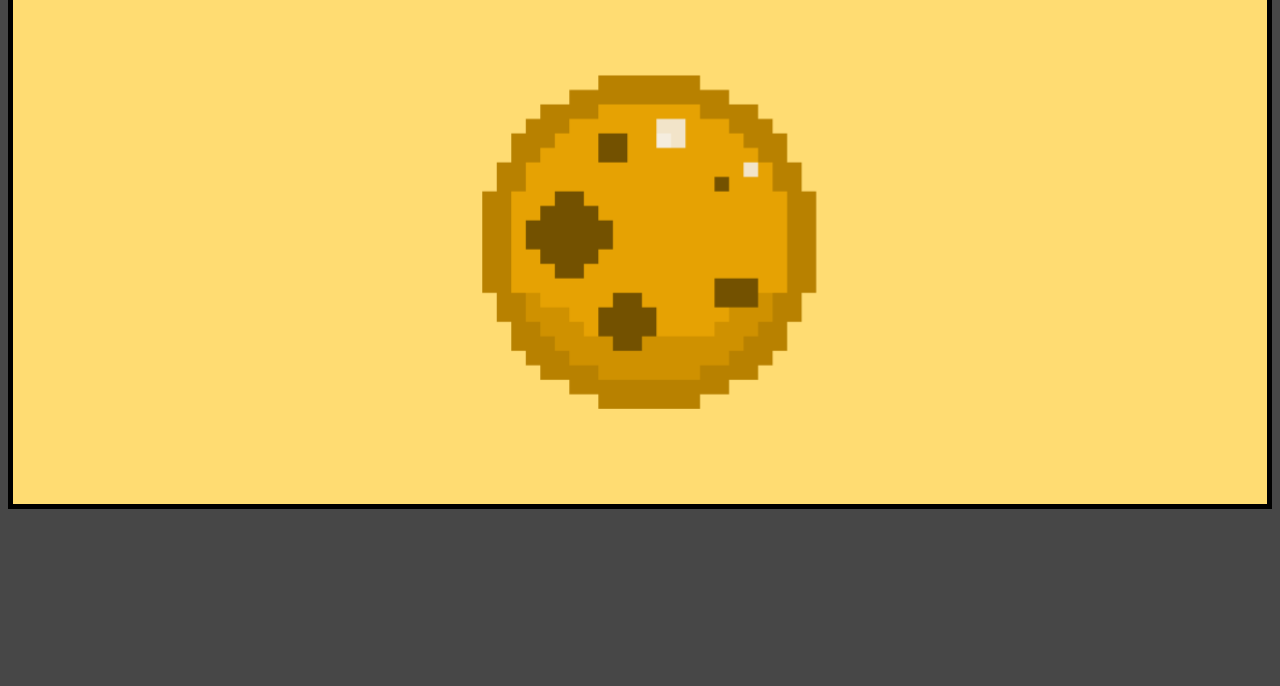
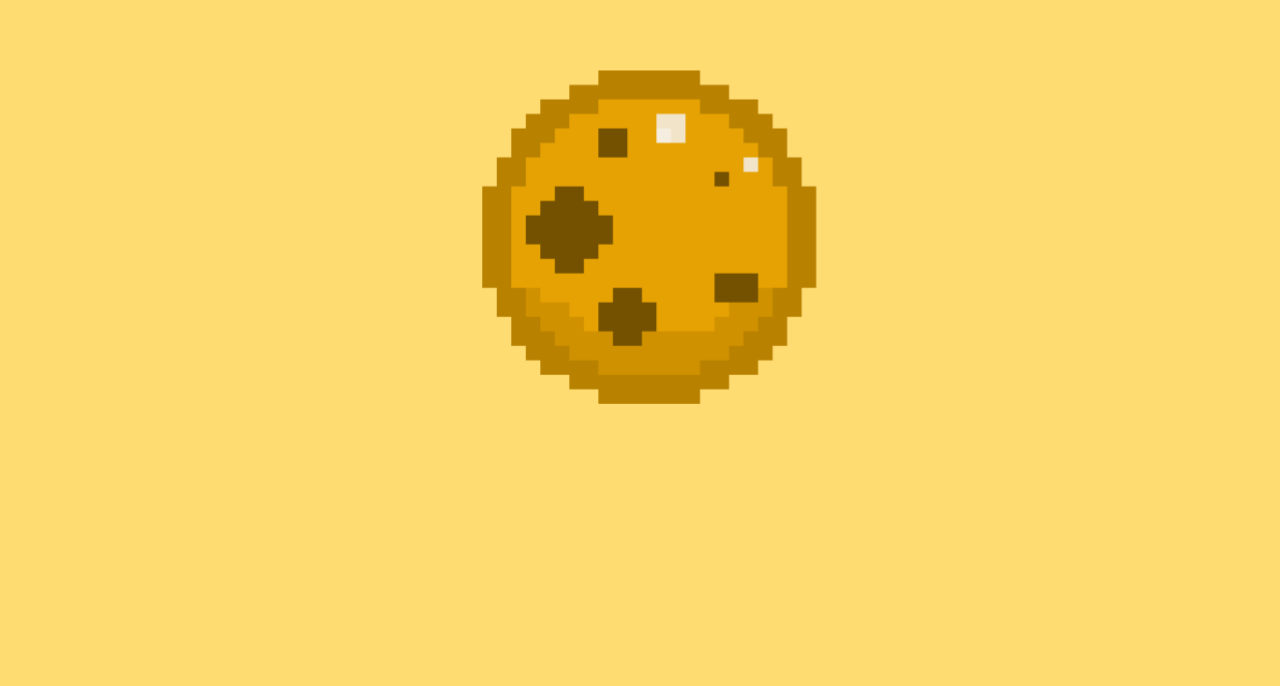
Before and after one commit to Daniel-343/Cookie-Game, a website: page client/index.html in a window 1280 px wide. Shown: the part 114-800 px from the top of the page. Drawn offline with Linux system fonts and the light colour scheme.

Commit message:
remove main element, game is fullscreen

```diff
--- a/client/index.html
+++ b/client/index.html
@@ -6,14 +6,12 @@
     <link rel="stylesheet" href="public\style.css" />
   </head>
   <body>
-    <main>
       <p1>Cookie Game</p1>
       <div id="score">
       </div>
       <button id="mainCookie">
         <img src="public/images/cookie.png"/>
       </button>
-    </main>
     <script src="public\script.js"></script>
   </body>
 </html>
--- a/client/public/style.css
+++ b/client/public/style.css
@@ -3,18 +3,12 @@
   src: url(fonts/arcadeclassic.regular.ttf);
 }
 body {
-  background-color: rgba(56, 56, 56, 0.922);
+  background-color: rgb(255, 220, 114);
   font-size: 40px;
-  color: rgb(255, 255, 255);
+  color: rgb(0, 0, 0);
   text-align: center;
   font-family: arcadeclassic;
   height: 100%;
-}
-main {
-  border: 5px solid black;
-  background-color: rgb(255, 220, 114);
-  height: auto;
-  width: auto;
 }
 #mainCookie {
   background-color: transparent;
```
